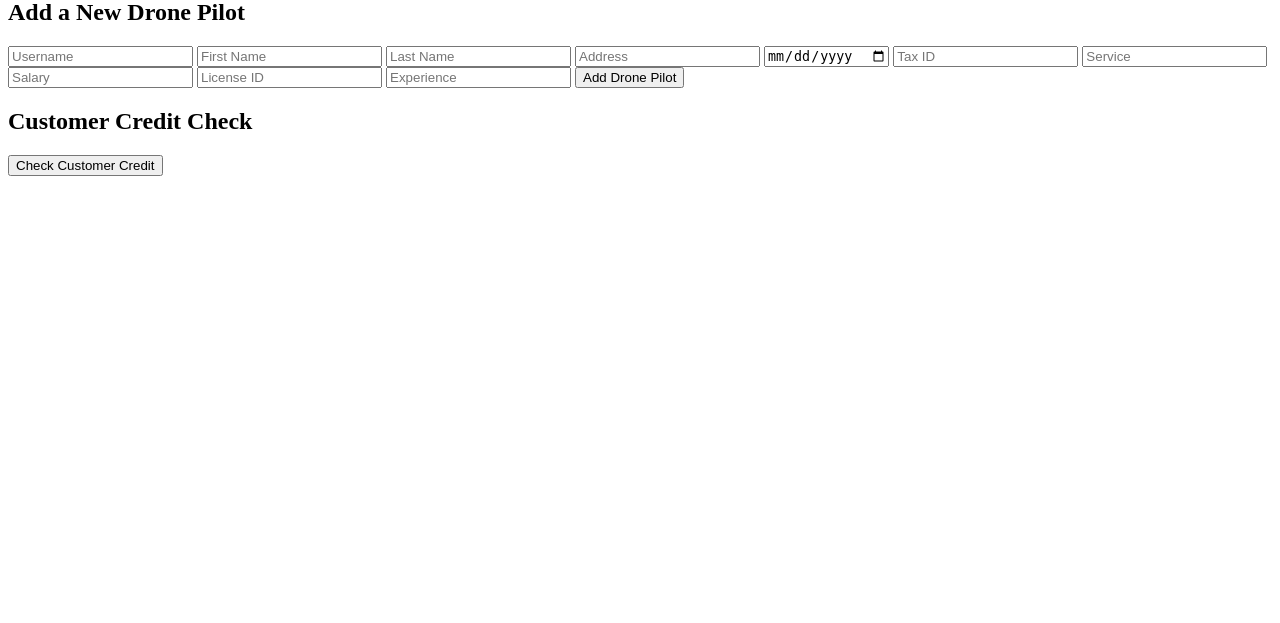
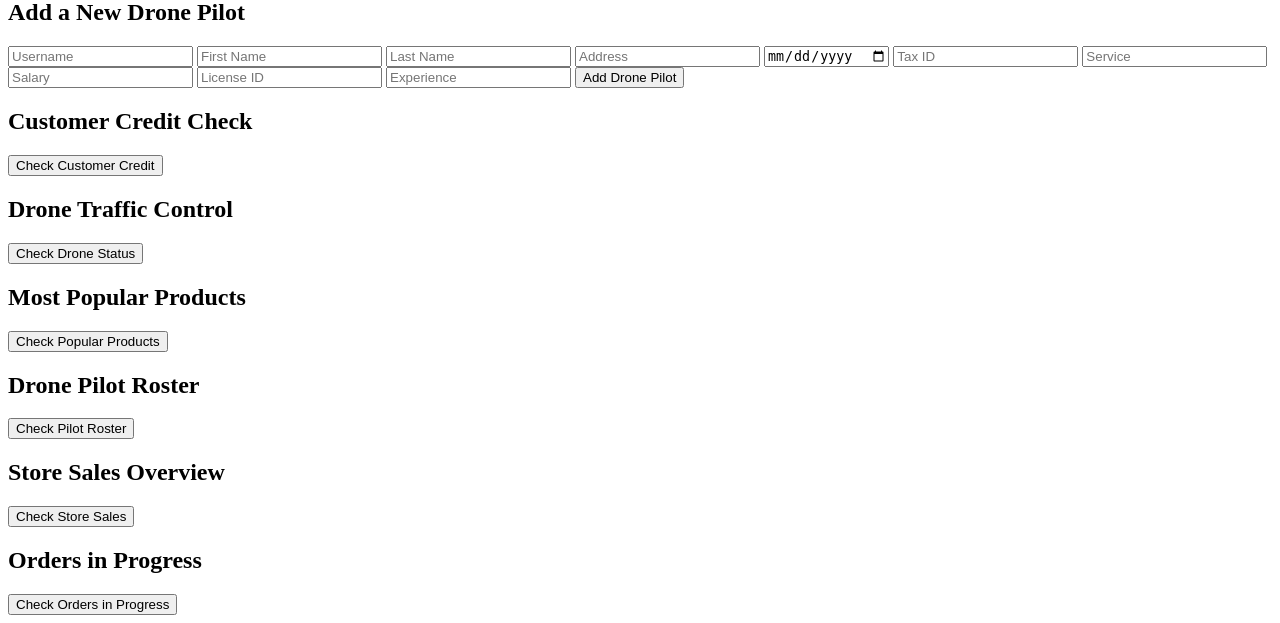
Before and after one commit to Naughtoncolin/Drone-Delivery-Dispatch-Database, a Flask app: template templates/index.html in a window 1280 px wide. Shown: the part 208-831 px from the top of the page. Before the commit the page ends 384 px from the top, so only its background shows below. Run offline with Flask 3, Linux system fonts and the light colour scheme; the template is opened without the code that fills it: most values are stand-ins (such as "Sample title", 1, 10 or a date in 2020).

Commit message:
ADD: Multiple views

```diff
--- a/app.py
+++ b/app.py
@@ -78,6 +78,45 @@ def customer_credit_check():
     data = [dict(zip(columns, row)) for row in result.fetchall()]
     return jsonify({'data': data, 'columns': columns})
 
+@app.route('/drone_traffic_control', methods=['GET'])
+def drone_traffic_control():
+    query = text("SELECT * FROM drone_traffic_control")
+    result = db.session.execute(query)
+    columns = list(result.keys())
+    data = [dict(zip(columns, row)) for row in result.fetchall()]
+    return jsonify({'data': data, 'columns': columns})
+
+@app.route('/most_popular_products', methods=['GET'])
+def most_popular_products():
+    query = text("SELECT * FROM most_popular_products")
+    result = db.session.execute(query)
+    columns = list(result.keys())
+    data = [dict(zip(columns, row)) for row in result.fetchall()]
+    return jsonify({'data': data, 'columns': columns})
+
+@app.route('/drone_pilot_roster', methods=['GET'])
+def drone_pilot_roster():
+    query = text("SELECT * FROM drone_pilot_roster")
+    result = db.session.execute(query)
+    columns = list(result.keys())
+    data = [dict(zip(columns, row)) for row in result.fetchall()]
+    return jsonify({'data': data, 'columns': columns})
+
+@app.route('/store_sales_overview', methods=['GET'])
+def store_sales_overview():
+    query = text("SELECT * FROM store_sales_overview")
+    result = db.session.execute(query)
+    columns = list(result.keys())
+    data = [dict(zip(columns, row)) for row in result.fetchall()]
+    return jsonify({'data': data, 'columns': columns})
+
+@app.route('/orders_in_progress', methods=['GET'])
+def orders_in_progress():
+    query = text("SELECT * FROM orders_in_progress")
+    result = db.session.execute(query)
+    columns = list(result.keys())
+    data = [dict(zip(columns, row)) for row in result.fetchall()]
+    return jsonify({'data': data, 'columns': columns})
 
 if __name__ == '__main__':
     app.run(debug=True)
--- a/templates/index.html
+++ b/templates/index.html
@@ -147,5 +147,180 @@
     }
 </script>
 
+<h2>Drone Traffic Control</h2>
+<button onclick="fetchDroneTrafficControl()">Check Drone Status</button>
+<div id="drone_traffic_data"></div>
+
+<script>
+    function fetchDroneTrafficControl() {
+        fetch('/drone_traffic_control', {
+            method: 'GET',
+            headers: {
+                'Content-Type': 'application/json'
+            }
+        })
+        .then(response => response.json())
+        .then(data => updateDroneTrafficData(data))
+        .catch(error => console.error('Error:', error));
+    }
+
+    function updateDroneTrafficData(data) {
+        var table = '<table border="1"><thead><tr>';
+        data.columns.forEach(column => {
+            table += '<th>' + column + '</th>';
+        });
+        table += '</tr></thead><tbody>';
+        data.data.forEach(row => {
+            table += '<tr>';
+            data.columns.forEach(column => {
+                table += '<td>' + row[column] + '</td>';
+            });
+            table += '</tr>';
+        });
+        table += '</tbody></table>';
+        document.getElementById('drone_traffic_data').innerHTML = table;
+    }
+</script>
+
+<h2>Most Popular Products</h2>
+<button onclick="fetchMostPopularProducts()">Check Popular Products</button>
+<div id="popular_products_data"></div>
+
+<script>
+    function fetchMostPopularProducts() {
+        fetch('/most_popular_products', {
+            method: 'GET',
+            headers: {
+                'Content-Type': 'application/json'
+            }
+        })
+        .then(response => response.json())
+        .then(data => updatePopularProductsData(data))
+        .catch(error => console.error('Error:', error));
+    }
+
+    function updatePopularProductsData(data) {
+        var table = '<table border="1"><thead><tr>';
+        data.columns.forEach(column => {
+            table += '<th>' + column + '</th>';
+        });
+        table += '</tr></thead><tbody>';
+        data.data.forEach(row => {
+            table += '<tr>';
+            data.columns.forEach(column => {
+                table += '<td>' + row[column] + '</td>';
+            });
+            table += '</tr>';
+        });
+        table += '</tbody></table>';
+        document.getElementById('popular_products_data').innerHTML = table;
+    }
+</script>
+
+<h2>Drone Pilot Roster</h2>
+<button onclick="fetchDronePilotRoster()">Check Pilot Roster</button>
+<div id="pilot_roster_data"></div>
+
+<script>
+    function fetchDronePilotRoster() {
+        fetch('/drone_pilot_roster', {
+            method: 'GET',
+            headers: {
+                'Content-Type': 'application/json'
+            }
+        })
+        .then(response => response.json())
+        .then(data => updatePilotRosterData(data))
+        .catch(error => console.error('Error:', error));
+    }
+
+    function updatePilotRosterData(data) {
+        var table = '<table border="1"><thead><tr>';
+        data.columns.forEach(column => {
+            table += '<th>' + column + '</th>';
+        });
+        table += '</tr></thead><tbody>';
+        data.data.forEach(row => {
+            table += '<tr>';
+            data.columns.forEach(column => {
+                table += '<td>' + row[column] + '</td>';
+            });
+            table += '</tr>';
+        });
+        table += '</tbody></table>';
+        document.getElementById('pilot_roster_data').innerHTML = table;
+    }
+</script>
+
+<h2>Store Sales Overview</h2>
+<button onclick="fetchStoreSalesOverview()">Check Store Sales</button>
+<div id="store_sales_data"></div>
+
+<script>
+    function fetchStoreSalesOverview() {
+        fetch('/store_sales_overview', {
+            method: 'GET',
+            headers: {
+                'Content-Type': 'application/json'
+            }
+        })
+        .then(response => response.json())
+        .then(data => updateStoreSalesData(data))
+        .catch(error => console.error('Error:', error));
+    }
+
+    function updateStoreSalesData(data) {
+        var table = '<table border="1"><thead><tr>';
+        data.columns.forEach(column => {
+            table += '<th>' + column + '</th>';
+        });
+        table += '</tr></thead><tbody>';
+        data.data.forEach(row => {
+            table += '<tr>';
+            data.columns.forEach(column => {
+                table += '<td>' + row[column] + '</td>';
+            });
+            table += '</tr>';
+        });
+        table += '</tbody></table>';
+        document.getElementById('store_sales_data').innerHTML = table;
+    }
+</script>
+
+<h2>Orders in Progress</h2>
+<button onclick="fetchOrdersInProgress()">Check Orders in Progress</button>
+<div id="orders_in_progress_data"></div>
+
+<script>
+    function fetchOrdersInProgress() {
+        fetch('/orders_in_progress', {
+            method: 'GET',
+            headers: {
+                'Content-Type': 'application/json'
+            }
+        })
+        .then(response => response.json())
+        .then(data => updateOrdersInProgressData(data))
+        .catch(error => console.error('Error:', error));
+    }
+
+    function updateOrdersInProgressData(data) {
+        var table = '<table border="1"><thead><tr>';
+        data.columns.forEach(column => {
+            table += '<th>' + column + '</th>';
+        });
+        table += '</tr></thead><tbody>';
+        data.data.forEach(row => {
+            table += '<tr>';
+            data.columns.forEach(column => {
+                table += '<td>' + row[column] + '</td>';
+            });
+            table += '</tr>';
+        });
+        table += '</tbody></table>';
+        document.getElementById('orders_in_progress_data').innerHTML = table;
+    }
+</script>
+
 </body>
 </html>
```
